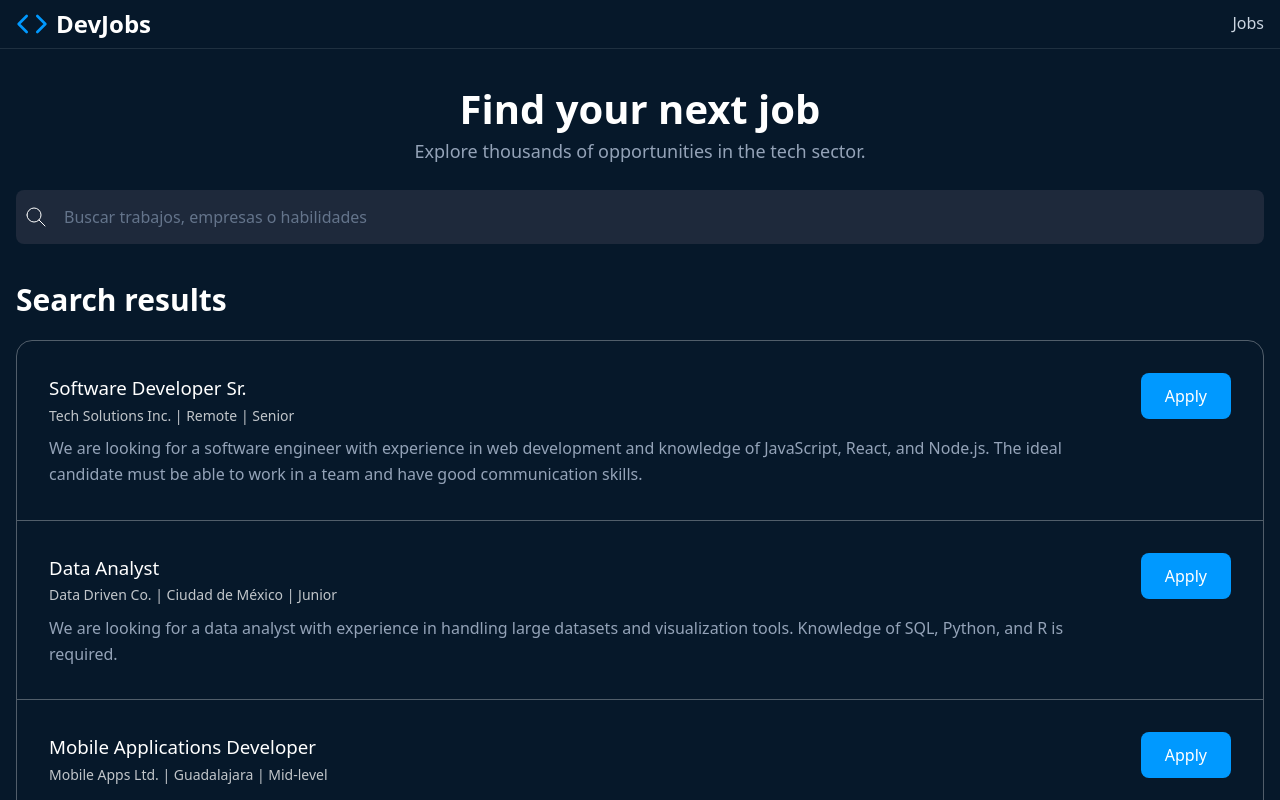
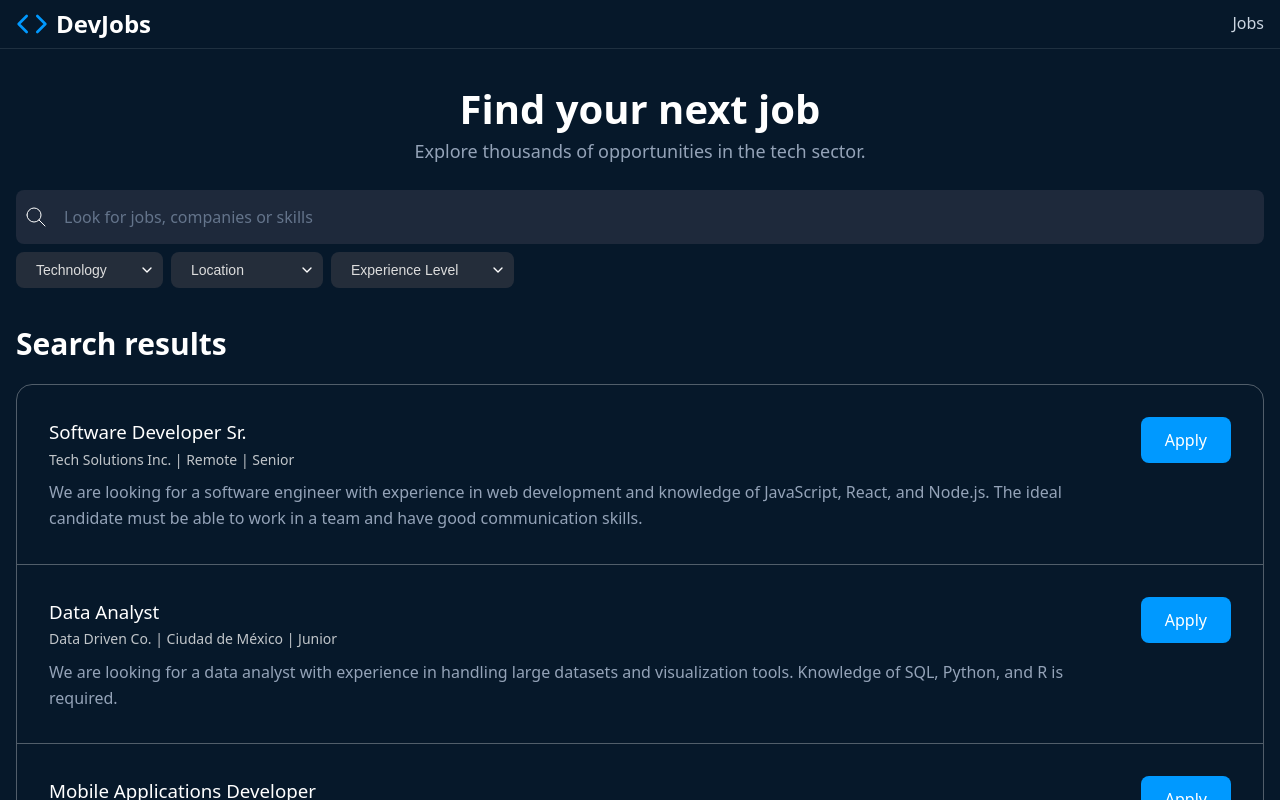
Before and after one commit to anagarcia791/jscamp, a React (Vite) app: page / in a window 1280 px wide. Shown: the top 800 px of the page. Built offline with nearby package versions, Linux system fonts and the light colour scheme.

Commit message:
filters added

```diff
--- a/data/data.json
+++ b/data/data.json
@@ -115,7 +115,7 @@
       "location": "Bogotá",
       "description": "We are looking for a backend developer with experience in Node.js, Express, and NoSQL databases. Knowledge of microservices architecture is required.",
       "data": {
-        "technology": ["FastAPI", "Django"],
+        "technology": ["FastAPI", "Django", "node"],
         "mode": "bogota",
         "level": "Mid-level"
       }
--- a/src/Jobs.jsx
+++ b/src/Jobs.jsx
@@ -7,29 +7,60 @@ import {
   Pagination,
   Footer,
 } from "./components";
-import data from "../data/data.json";
+import jobsData from "../data/data.json";
 
 const RESULTS_PER_PAGE = 4;
 
 function App() {
   const [currentPage, setCurrentPage] = useState(1);
-  const totalPages = Math.ceil(data.jobs.length / RESULTS_PER_PAGE);
+  const [textToFilter, setTextToFilter] = useState("");
+  const [filters, setFilters] = useState({
+    technology: "",
+    location: "",
+    experienceLevel: "",
+  });
+
+  const jobsFilteredByFilters = jobsData.jobs.filter((job) => {
+    return (
+      filters.technology === "" ||
+      job.data.technology.includes(filters.technology)
+    );
+  });
+
+  const jobsWithTextFilter =
+    textToFilter === ""
+      ? jobsFilteredByFilters
+      : jobsFilteredByFilters.filter((job) => {
+          return job.title.toLowerCase().includes(textToFilter.toLowerCase());
+        });
+
+  const totalPages = Math.ceil(jobsWithTextFilter.length / RESULTS_PER_PAGE);
 
   const handlePageChange = (page) => {
     setCurrentPage(page);
   };
 
-  const pagedResults = data.jobs.slice(
+  const pagedResults = jobsWithTextFilter.slice(
     (currentPage - 1) * RESULTS_PER_PAGE, // page 1 -> 0, page 2 -> 5, page 3 -> 10
     currentPage * RESULTS_PER_PAGE // page 1 -> 5, page 2 -> 10, page 3 -> 15
   );
+
+  const handleSearch = (filters) => {
+    setFilters(filters);
+    setCurrentPage(1);
+  };
+
+  const handleTextFilter = (newTextToFilter) => {
+    setTextToFilter(newTextToFilter);
+    setCurrentPage(1);
+  };
 
   return (
     <>
       <Header />
       <main>
         <section className="jobs-search">
-          <SearchForm />
+          <SearchForm onSearch={handleSearch} onTextFilter={handleTextFilter} />
         </section>
 
         <section>
--- a/src/components/SearchForm.jsx
+++ b/src/components/SearchForm.jsx
@@ -1,9 +1,36 @@
-function SearchForm() {
+import { useId } from "react";
+
+function SearchForm({ onSearch, onTextFilter }) {
+  const idText = useId();
+  const idTechnology = useId();
+  const idLocation = useId();
+  const idExperienceLevel = useId();
+
+  const handleSubmit = (event) => {
+    event.preventDefault();
+
+    const formData = new FormData(event.target);
+
+    const filters = {
+      text: formData.get(idText),
+      technology: formData.get(idTechnology),
+      location: formData.get(idLocation),
+      experienceLevel: formData.get(idExperienceLevel),
+    };
+
+    onSearch(filters);
+  };
+
+  const handleTextChange = (event) => {
+    const text = event.target.value;
+    onTextFilter(text);
+  };
+
   return (
     <>
       <h1>Find your next job</h1>
       <p>Explore thousands of opportunities in the tech sector.</p>
-      <form id="empleos-search-form" role="search">
+      <form onSubmit={handleSubmit} id="empleos-search-form" role="search">
         <div className="search-bar">
           <svg
             xmlns="http://www.w3.org/2000/svg"
@@ -23,12 +50,47 @@ function SearchForm() {
           </svg>
 
           <input
-            name="search"
+            name={idText}
             id="empleos-search-input"
-            required
+            //required
             type="text"
-            placeholder="Buscar trabajos, empresas o habilidades"
+            placeholder="Look for jobs, companies or skills"
+            onChange={handleTextChange}
           />
+        </div>
+
+        <div className="search-filters">
+          <select name={idTechnology} id="filter-technology">
+            <optgroup>
+              <option value="">Technology</option>
+              <option value="javascript">JavaScript</option>
+              <option value="python">Python</option>
+              <option value="java">Java</option>
+              <option value="react">React</option>
+              <option value="node">Node</option>
+            </optgroup>
+          </select>
+
+          <select name={idLocation} id="filter-location">
+            <optgroup>
+              <option value="">Location</option>
+              <option value="remote">Remote</option>
+              <option value="cdmx">Mexico City</option>
+              <option value="guadalajara">Guadalajara</option>
+              <option value="monterrey">Monterrey</option>
+              <option value="barcelona">Barcelona</option>
+            </optgroup>
+          </select>
+
+          <select name={idExperienceLevel} id="filter-experience-level">
+            <optgroup>
+              <option value="">Experience Level</option>
+              <option value="Junior">Junior</option>
+              <option value="Mid-level">Mid-level</option>
+              <option value="Senior">Senior</option>
+              <option value="Lead">Lead</option>
+            </optgroup>
+          </select>
         </div>
       </form>
     </>
```
